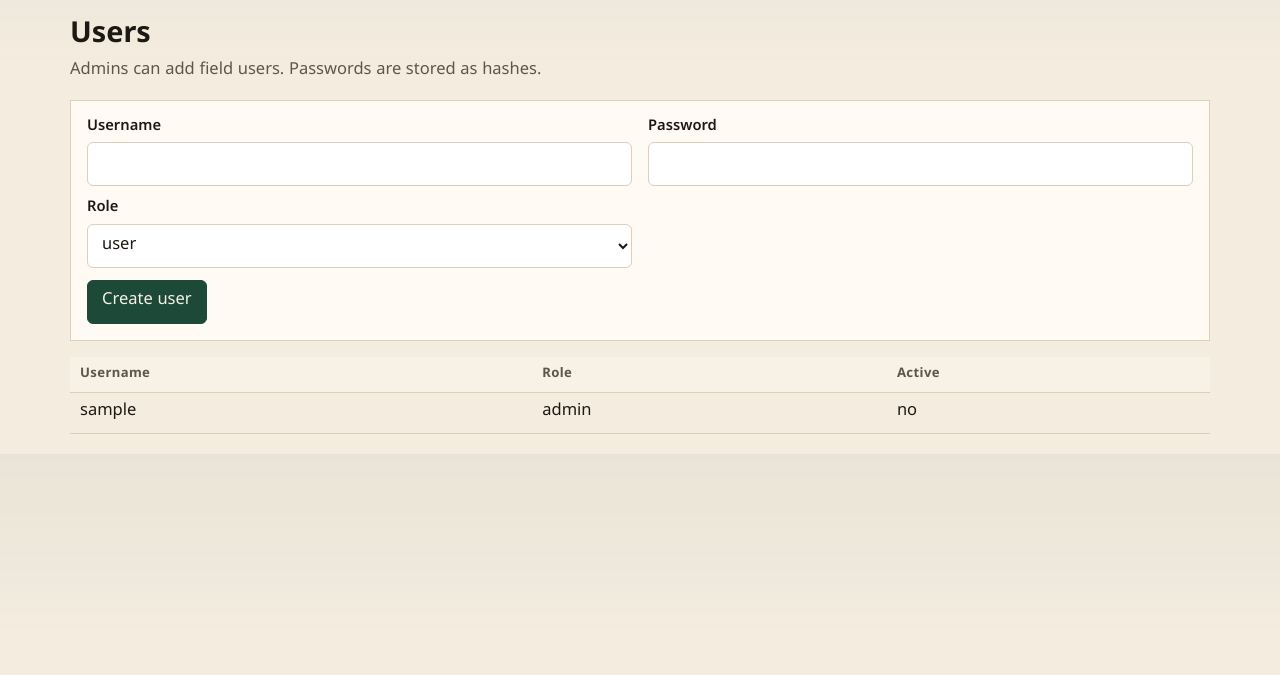
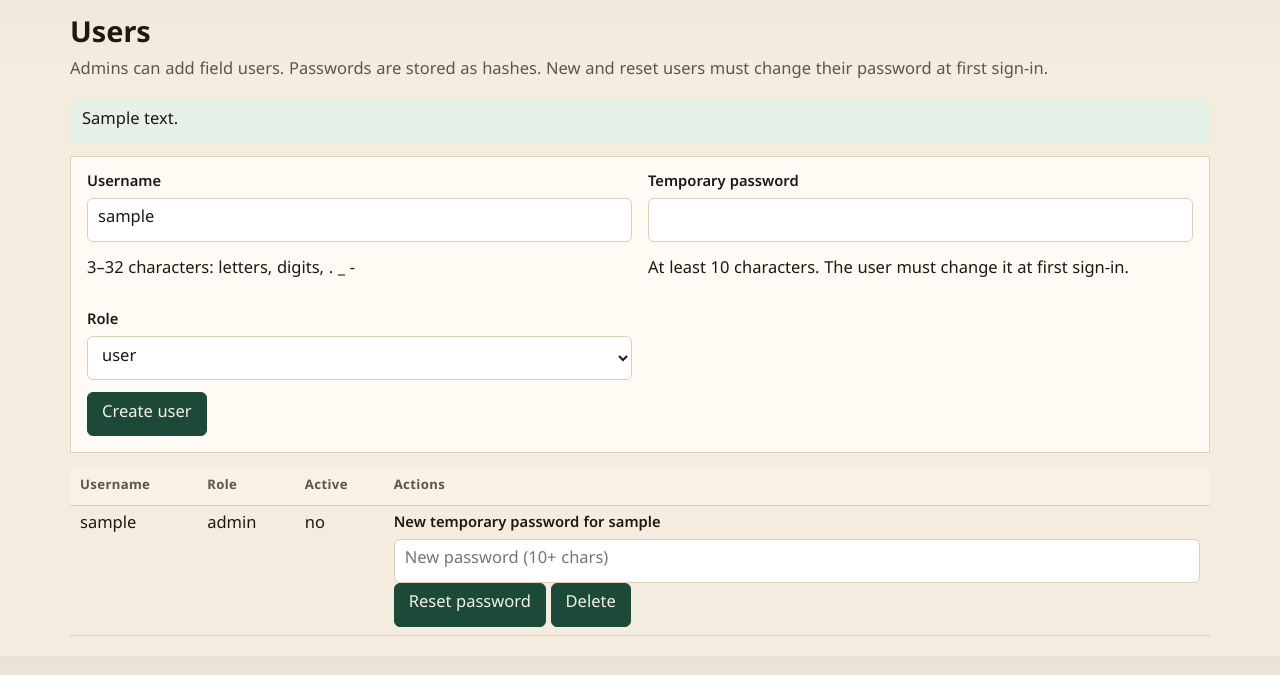
Before and after one commit to srinikvs/nathavaram, a FastAPI app: template app/templates/users.html in a window 1280 px wide. Shown: the part 112-787 px from the top of the page. Run offline with FastAPI, Linux system fonts and the light colour scheme; the template is opened without the code that fills it: most values are stand-ins (such as "Sample title", 1, 10 or a date in 2020); parts of the project's set-up code (start-up, migrations or seed data) failed here and were passed over.

Commit message:
implement: fix/user-management

```diff
--- a/app/deps.py
+++ b/app/deps.py
@@ -31,6 +31,10 @@ def resolve_user(
         return None
     user = db.get(User, str(payload.get("sub", "")))
     if user is None or not user.is_active:
+        return None
+    claim = payload.get("tv")
+    # bool is an int subclass; reject it so `true` cannot match version 1.
+    if not isinstance(claim, int) or isinstance(claim, bool) or claim != user.token_version:
         return None
     return user
 
--- a/app/models.py
+++ b/app/models.py
@@ -4,7 +4,7 @@ from __future__ import annotations
 
 import uuid
 
-from sqlalchemy import CheckConstraint, Integer, String, false, true
+from sqlalchemy import CheckConstraint, Integer, String, false, text, true
 from sqlalchemy.orm import DeclarativeBase, Mapped, mapped_column
 
 
@@ -27,6 +27,10 @@ class User(Base):
         nullable=False, default=True, server_default=true()
     )
     is_owner: Mapped[bool] = mapped_column(nullable=False, default=False, server_default=false())
+    token_version: Mapped[int] = mapped_column(
+        Integer, nullable=False, default=0, server_default=text("0")
+    )
+    deleted_at: Mapped[str | None] = mapped_column(String(32))
     created_at: Mapped[str] = mapped_column(String(32), nullable=False)
     updated_at: Mapped[str] = mapped_column(String(32), nullable=False)
 
--- a/app/security.py
+++ b/app/security.py
@@ -9,6 +9,8 @@ from datetime import datetime, timedelta, timezone
 import bcrypt
 import jwt
 from jwt import InvalidTokenError
+
+from fastapi import Response
 
 from app.config import Settings
 from app.models import User
@@ -42,6 +44,7 @@ def create_access_token(user: User, settings: Settings) -> str:
         "sub": user.id,
         "username": user.username,
         "role": user.role,
+        "tv": user.token_version,
         "iat": int(now.timestamp()),
         "exp": int((now + timedelta(minutes=settings.jwt_expire_minutes)).timestamp()),
     }
@@ -76,6 +79,7 @@ __all__ = [
     "create_access_token",
     "decode_access_token",
     "dummy_verify",
+    "set_session_cookie",
     "hash_password",
     "verify_password",
 ]
--- a/app/services/throttle.py
+++ b/app/services/throttle.py
@@ -80,6 +80,11 @@ class LoginThrottle:
             self._by_user[user_key].append(now)
             return now, 0
 
+    def clear_user(self, username: str) -> None:
+        """Forget all failures recorded for a username (owner password reset)."""
+        with self._lock:
+            self._by_user.pop(normalize_username(username), None)
+
     def succeed(self, ip: str, username: str, ticket: float) -> None:
         """Successful login: drop the username's failures and this attempt's IP count."""
         user_key = normalize_username(username)
--- a/app/static/app.js
+++ b/app/static/app.js
@@ -1,3 +1,10 @@
+document.addEventListener("submit", (event) => {
+  const message = event.target.getAttribute && event.target.getAttribute("data-confirm");
+  if (message && !window.confirm(message)) {
+    event.preventDefault();
+  }
+});
+
 document.addEventListener("click", (event) => {
   const button = event.target.closest("[data-print]");
   if (button) {
--- a/app/templates/base.html
+++ b/app/templates/base.html
@@ -22,6 +22,7 @@
       <a href="/reports">Reports</a>
       {% if user.role == "admin" %}<a href="/import">Import</a>{% endif %}
       {% if user.role == "admin" and user.is_owner %}<a href="/users">Users</a>{% endif %}
+      <a href="/change-password">Change password</a>
       <form method="post" action="/logout">
         <input type="hidden" name="csrf_token" value="{{ csrf_token }}">
         <button type="submit" class="linkish">Log out</button>
--- a/app/templates/users.html
+++ b/app/templates/users.html
@@ -4,10 +4,10 @@
 <div class="page-head">
   <div>
     <h1>Users</h1>
-    <p class="lede">Admins can add field users. Passwords are stored as hashes.</p>
+    <p class="lede">Admins can add field users. Passwords are stored as hashes. New and reset users must change their password at first sign-in.</p>
   </div>
 </div>
-{% if saved %}<p class="banner ok">User created.</p>{% endif %}
+{% if saved_message %}<p class="banner ok" role="status">{{ saved_message }}</p>{% endif %}
 {% if errors %}
 <div class="banner bad" role="alert">
   {% for line in errors %}<p>{{ line }}</p>{% endfor %}
@@ -17,29 +17,48 @@
   <input type="hidden" name="csrf_token" value="{{ csrf_token }}">
   <div>
     <label for="username">Username</label>
-    <input id="username" name="username" required maxlength="32" autocomplete="off">
+    <input id="username" name="username" required maxlength="32" autocomplete="off" aria-describedby="username-hint" value="{{ values.username or '' }}">
+    <p class="hint" id="username-hint">3–32 characters: letters, digits, . _ -</p>
   </div>
   <div>
-    <label for="password">Password</label>
-    <input id="password" name="password" type="password" required minlength="10" autocomplete="new-password">
+    <label for="password">Temporary password</label>
+    <input id="password" name="password" type="password" required minlength="10" maxlength="200" autocomplete="new-password" aria-describedby="password-hint">
+    <p class="hint" id="password-hint">At least 10 characters. The user must change it at first sign-in.</p>
   </div>
   <div>
     <label for="role">Role</label>
     <select id="role" name="role">
-      <option value="user">user</option>
-      <option value="admin">admin</option>
+      <option value="user" {% if values.role != "admin" %}selected{% endif %}>user</option>
+      <option value="admin" {% if values.role == "admin" %}selected{% endif %}>admin</option>
     </select>
   </div>
   <div class="full"><button type="submit">Create user</button></div>
 </form>
 <table>
-  <thead><tr><th>Username</th><th>Role</th><th>Active</th></tr></thead>
+  <thead><tr><th>Username</th><th>Role</th><th>Active</th><th>Actions</th></tr></thead>
   <tbody>
     {% for account in users %}
     <tr>
-      <td>{{ account.username }}</td>
+      <td>{{ account.username }}{% if account.is_owner %} (owner){% endif %}</td>
       <td>{{ account.role }}</td>
       <td>{{ "yes" if account.is_active else "no" }}</td>
+      <td>
+        {% if account.id != user.id %}
+        <form method="post" action="/users/{{ account.id }}/reset-password" class="inline">
+          <input type="hidden" name="csrf_token" value="{{ csrf_token }}">
+          <label class="sr-only" for="reset-{{ account.id }}">New temporary password for {{ account.username }}</label>
+          <input id="reset-{{ account.id }}" name="new_password" type="password" required minlength="10" maxlength="200" autocomplete="new-password" placeholder="New password (10+ chars)">
+          <button type="submit">Reset password</button>
+        </form>
+        {% endif %}
+        {% if account.id != user.id and not account.is_owner %}
+        <form method="post" action="/users/{{ account.id }}/delete" class="inline" data-confirm="Delete user {{ account.username }}? They will no longer be able to sign in.">
+          <input type="hidden" name="csrf_token" value="{{ csrf_token }}">
+          <input type="hidden" name="confirm" value="yes">
+          <button type="submit">Delete</button>
+        </form>
+        {% endif %}
+      </td>
     </tr>
     {% endfor %}
   </tbody>
--- a/app/web/routes.py
+++ b/app/web/routes.py
@@ -12,7 +12,7 @@ from app.constants import DATA_FIELDS, GENDERS, LABEL_BY_FIELD, PARTIES, SEARCH_
 from app.database import get_db
 from app.deps import resolve_user, source_for
 from app.errors import ServiceError
-from app.schemas import PasswordChange, UserCreate, VoterSearch, VoterWrite
+from app.schemas import PasswordChange, ResetPassword, UserCreate, VoterSearch, VoterWrite
 from app.security import create_access_token
 from app.services.impex import ImportRejected, import_csv, voters_to_csv, voters_to_xlsx
 from app.services.login import (
@@ -22,7 +22,7 @@ from app.services.login import (
     guarded_change_password,
 )
 from app.services.reports import build_report
-from app.services.users import create_user, list_users
+from app.services.users import create_user, delete_user, list_users, reset_user_password
 from app.services.voters import (
     create_voter,
     export_voters,
@@ -70,8 +70,10 @@ def _form_errors(exc: ValidationError) -> list[str]:
     for err in exc.errors():
         loc = err.get("loc") or ()
         field = str(loc[-1]) if loc else "form"
-        label = LABEL_BY_FIELD.get(field, field.replace("_", " "))
+        label = LABEL_BY_FIELD.get(field, field.replace("_", " ").capitalize())
         message = err["msg"]
+        if err.get("type") == "string_too_short":
+            message = f"must be at least {(err.get('ctx') or {}).get('min_length', 1)} characters"
         prefix = "Value error, "
         if message.startswith(prefix):
             message = message[len(prefix) :]
@@ -100,13 +102,23 @@ def _set_cookie(response: Response, request: Request, user) -> None:
 @router.get("/")
 def home(request: Request, db: Session = Depends(get_db)):
     user = resolve_user(request, db, None)
-    return RedirectResponse("/voters" if user else "/login", status_code=303)
+    if user is None:
+        return RedirectResponse("/login", status_code=303)
+    return RedirectResponse(_landing(user), status_code=303)
+
+
+def _landing(user, nxt: str = "/voters") -> str:
+    """Where a signed-in user may go: the password gate comes before any other page."""
+    return "/change-password" if user.must_change_password else nxt
 
 
 @router.get("/login")
 def login_form(request: Request, db: Session = Depends(get_db)):
-    if resolve_user(request, db, None) is not None:
-        return RedirectResponse(safe_next(request.query_params.get("next")), status_code=303)
+    user = resolve_user(request, db, None)
+    if user is not None:
+        return RedirectResponse(
+            _landing(user, safe_next(request.query_params.get("next"))), status_code=303
+        )
     return render(
         request,
         "login.html",
@@ -138,8 +150,7 @@ async def login_submit(request: Request, db: Session = Depends(get_db)):
             {"next": nxt, "error": INVALID_LOGIN_MESSAGE},
             status_code=401,
         )
-    target = "/change-password" if user.must_change_password else nxt
-    response = RedirectResponse(target, status_code=303)
+    response = RedirectResponse(_landing(user, nxt), status_code=303)
     _set_cookie(response, request, user)
     return response
 
@@ -173,7 +184,9 @@ async def change_password_submit(
     except ValidationError as exc:
         return _change_password_page(request, user, _form_errors(exc), 400)
     try:
-        guarded_change_password(db, request, user, body.current_password, body.new_password)
+        updated = guarded_change_password(
+            db, request, user, body.current_password, body.new_password
+        )
     except LoginThrottled as exc:
         blocked = _change_password_page(
             request, user, ["Too many failed attempts. Try again later."], 429
@@ -182,7 +195,10 @@ async def change_password_submit(
         return blocked
     except ServiceError as exc:
         return _change_password_page(request, user, [exc.message], exc.status_code)
-    return RedirectResponse("/voters", status_code=303)
+    # Every earlier token was revoked by the change; keep this browser signed in.
+    response = RedirectResponse("/voters", status_code=303)
+    _set_cookie(response, request, updated)
+    return response
 
 
 @router.post("/logout")
@@ -490,44 +506,105 @@ def sample_csv(request: Request, user=Depends(web_user)):
     return FileResponse(path, media_type="text/csv; charset=utf-8", filename="voters_sample.csv")
 
 
-@router.get("/users")
-def users_page(request: Request, db: Session = Depends(get_db), user=Depends(web_user)):
-    if user.role != "admin" or not user.is_owner:
-        return render(request, "403.html", {"user": user}, status_code=403)
+SAVED_MESSAGES = {
+    "1": "User created.",
+    "reset": "Temporary password set. The user must change it at next sign-in.",
+    "deleted": "User deleted.",
+}
+
+
+def _is_owner(user) -> bool:
+    return user.role == "admin" and user.is_owner
+
+
+def _users_page(
+    request: Request,
+    db: Session,
+    user,
+    errors: list[str] | None = None,
+    saved: str = "",
+    status_code: int = 200,
+    values: dict | None = None,
+):
     return render(
         request,
         "users.html",
-        {"user": user, "users": list_users(db), "errors": [], "saved": request.query_params.get("saved") == "1"},
+        {
+            "user": user,
+            "users": list_users(db),
+            "errors": errors or [],
+            "saved_message": SAVED_MESSAGES.get(saved, ""),
+            "values": values or {},
+        },
+        status_code=status_code,
     )
+
+
+@router.get("/users")
+def users_page(request: Request, db: Session = Depends(get_db), user=Depends(web_user)):
+    if not _is_owner(user):
+        return _forbidden(request, user)
+    return _users_page(request, db, user, saved=request.query_params.get("saved", ""))
 
 
 @router.post("/users")
 async def users_submit(request: Request, db: Session = Depends(get_db), user=Depends(web_user)):
-    if user.role != "admin" or not user.is_owner:
-        return render(request, "403.html", {"user": user}, status_code=403)
+    if not _is_owner(user):
+        return _forbidden(request, user)
     form = await request.form()
+    values = {
+        "username": str(form.get("username") or ""),
+        "password": str(form.get("password") or ""),
+        "role": str(form.get("role") or "user"),
+    }
+    shown = {"username": values["username"], "role": values["role"]}  # never echo the password
     try:
-        data = UserCreate.model_validate(
-            {
-                "username": str(form.get("username") or ""),
-                "password": str(form.get("password") or ""),
-                "role": str(form.get("role") or "user"),
-            }
-        )
+        data = UserCreate.model_validate(values)
     except ValidationError as exc:
-        return render(
-            request,
-            "users.html",
-            {"user": user, "users": list_users(db), "errors": _form_errors(exc), "saved": False},
-            status_code=400,
-        )
+        return _users_page(request, db, user, _form_errors(exc), status_code=400, values=shown)
     try:
         create_user(db, data, request.app.state.settings)
     except ServiceError as exc:
-        return render(
-            request,
-            "users.html",
-            {"user": user, "users": list_users(db), "errors": [exc.message], "saved": False},
-            status_code=exc.status_code,
+        return _users_page(request, db, user, [exc.message], status_code=exc.status_code, values=shown)
+    return RedirectResponse("/users?saved=1", status_code=303)
+
+
+@router.post("/users/{user_id}/reset-password")
+async def users_reset_password(
+    user_id: str, request: Request, db: Session = Depends(get_db), user=Depends(web_user)
+):
+    if not _is_owner(user):
+        return _forbidden(request, user)
+    form = await request.form()
+    try:
+        body = ResetPassword.model_validate({"new_password": str(form.get("new_password") or "")})
+    except ValidationError as exc:
+        return _users_page(request, db, user, _form_errors(exc), status_code=400)
+    try:
+        reset_user_password(
+            db,
+            user,
+            user_id,
+            body.new_password,
+            request.app.state.settings,
+            request.app.state.login_throttle,
         )
-    return RedirectResponse("/users?saved=1", status_code=303)
+    except ServiceError as exc:
+        return _users_page(request, db, user, [exc.message], status_code=exc.status_code)
+    return RedirectResponse("/users?saved=reset", status_code=303)
+
+
+@router.post("/users/{user_id}/delete")
+async def users_delete(
+    user_id: str, request: Request, db: Session = Depends(get_db), user=Depends(web_user)
+):
+    if not _is_owner(user):
+        return _forbidden(request, user)
+    form = await request.form()
+    if form.get("confirm") != "yes":
+        return _users_page(request, db, user, ["Confirm the deletion first."], status_code=400)
+    try:
+        delete_user(db, user, user_id)
+    except ServiceError as exc:
+        return _users_page(request, db, user, [exc.message], status_code=exc.status_code)
+    return RedirectResponse("/users?saved=deleted", status_code=303)
```
Also changed, not shown: alembic/versions/0003_token_version.py (added, +33 -0 lines), app/routers/auth.py (+30 -6 lines), app/routers/users.py (+41 -2 lines), app/schemas.py (+21 -1 lines), app/services/users.py (+82 -3 lines).
